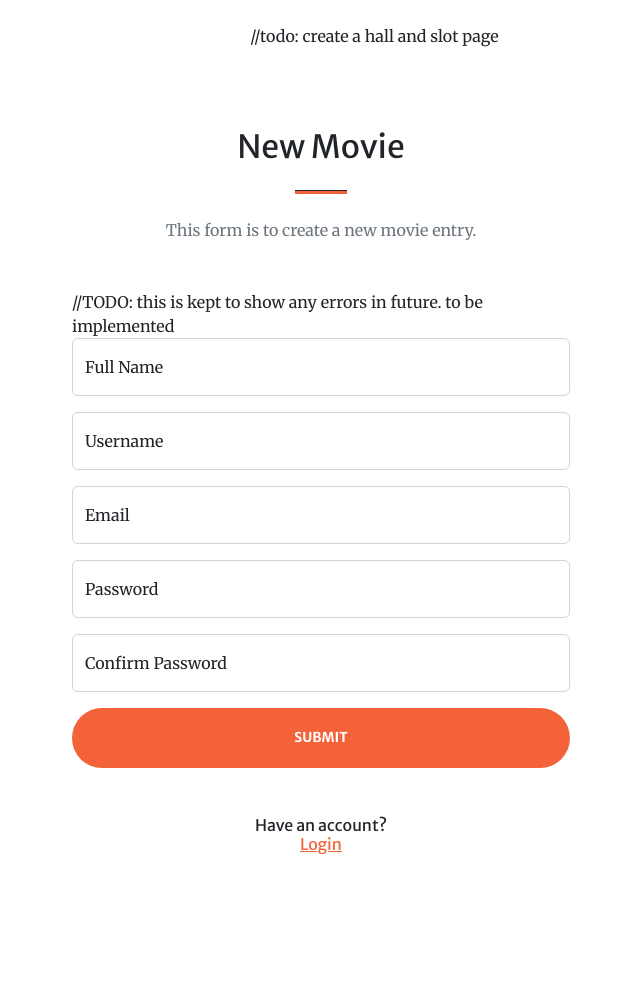
After one commit to rahmanfardin/CSE412-Project, a PHP site: page /admin/movie.php in a window 1280 px wide. The commit adds this page. Shown: the whole page, without its empty margins (319-959 px from the left). Run offline with PHP 8.4, Linux system fonts and the light colour scheme; a user stored in the database is signed in; data that the repository does not hold is empty; some libraries are stand-ins or nearby versions.

Commit message:
Refactor admin header and signout pages
- Update admin/includes/header.php to include a condition for redirecting to the login page if the user is not logged in as an admin.
- Add new navigation links for the hall and slot pages in admin/includes/header.php.
- Update admin/includes/signout.php to redirect to the index page instead of home.php.

Fix navigation links in index.php and includes/header.php

- Update the navigation links in index.php and includes/header.php to use anchor tags with correct href values.
- Add a logout link in includes/header.php if the user is logged in.

Add new movie page for admin

- Create a new movie.php file in the admin directory.
- Add HTML markup for a form to create a new movie entry in movie.php.

```diff
--- a/admin/includes/header.php
+++ b/admin/includes/header.php
@@ -3,9 +3,11 @@ session_start();
 
 
 if ((!isset($_SESSION['loggedin']) || $_SESSION['loggedin'] != true) && $_SESSION['usertype'] != 'admin') {
-  header("location: ../login.php");
-  exit;
+    $login = true;
+    header("location: ../login.php");
+    exit;
 }
+$login = true;
 ?>
 
 <!DOCTYPE html>
@@ -41,10 +43,16 @@ if ((!isset($_SESSION['loggedin']) || $_SESSION['loggedin'] != true) && $_SESSIO
             <div class="collapse navbar-collapse" id="navbarResponsive">
                 <ul class="navbar-nav ms-auto my-2 my-lg-0">
                     <li class="nav-item"><a class="nav-link" href="#home">Home</a></li>
-                    <li class="nav-item"><a class="nav-link" href="#movie">Movie</a></li>
+                    <li class="nav-item"><a class="nav-link" href="./movie.php">Movie</a></li>
+                    //todo: create a hall and slot page
+                    <li class="nav-item"><a class="nav-link" href="./hall.php">Hall</a></li>
+                    <li class="nav-item"><a class="nav-link" href="./slot.php">Slot</a></li>
                     <li class="nav-item"><a class="nav-link" href="#portfolio">TODO</a></li>
                     <li class="nav-item"><a class="nav-link" href="#contact">Contact</a></li>
-                    <li class="nav-item"><a class="nav-link" href="#login">LOGIN/SIGNUP</a></li>
+                    <?php if ($login) {
+                        echo '<li class="nav-item"><a class="nav-link" href="./includes/signout.php">logout</a></li>';
+                    } else {
+                    } ?>
                 </ul>
             </div>
         </div>
--- a/admin/includes/signout.php
+++ b/admin/includes/signout.php
@@ -2,5 +2,5 @@
 session_start();
 session_unset();
 session_destroy();
-header("location:home.php");
+header("location:../index.php");
 ?>
--- /dev/null
+++ b/admin/movie.php
@@ -0,0 +1,87 @@
+<!-- Header -->
+<?php include './includes/header.php'; ?>
+
+<!-- Masthead-->
+<section class="page-section" id="signup">
+    <div class="container px-4 px-lg-5">
+        <div class="row gx-4 gx-lg-5 justify-content-center">
+            <div class="col-lg-8 col-xl-6 text-center">
+                <h2 class="mt-0">New Movie</h2>
+                <hr class="divider" />
+                <p class="text-muted mb-5">This form is to create a new movie entry.</p>
+            </div>
+        </div>
+        <div class="row gx-4 gx-lg-5 justify-content-center mb-5">
+            <div class="col-lg-6">
+
+                <form action="signup.php" method="post">
+
+                    <!-- Error Message-->
+                    //TODO: this is kept to show any errors in future. to be implemented
+                    <!--
+
+                     <?php if ($showError) {
+                        echo "<div>
+                        <div class='alert alert-danger d-flex align-items-center' role='alert'>
+                            <div>
+                                $showError
+                            </div>
+                        </div>
+                    </div>";
+                    }
+                    if (!$valueCheck) {
+                        echo "<div>
+                        <div class='alert alert-danger d-flex align-items-center' role='alert'>
+                            <div>
+                                Fill all the fields!
+                            </div>
+                        </div>
+                    </div>";
+                    } ?> -->
+
+                    <!-- Name input-->
+                    <div class="form-floating mb-3">
+                        <input class="form-control" id="name" name="name" type="text"
+                            placeholder="Enter your name..." />
+                        <label for="name">Full Name</label>
+                    </div>
+                    <!-- userName input-->
+                    <div class="form-floating mb-3">
+                        <input class="form-control" id="username" name="username" type="text"
+                            placeholder="Enter your username..." />
+                        <label for="name">Username</label>
+                    </div>
+                    <!-- Emailinput-->
+                    <div class="form-floating mb-3">
+                        <input class="form-control" id="email" name="email" type="email"
+                            placeholder="Enter your email..." />
+                        <label for="email">Email</label>
+                    </div>
+                    <!-- passwordinput-->
+                    <div class="form-floating mb-3">
+                        <input class="form-control" id="password" name="password" type="password"
+                            placeholder="****************" />
+                        <label for="password">Password</label>
+                    </div>
+                    <!-- ConfirmPasswordinput-->
+                    <div class="form-floating mb-3">
+                        <input class="form-control" id="cpassword" name="cpassword" type="password"
+                            placeholder="****************" />
+                        <label for="password">Confirm Password</label>
+                    </div>
+                    <!-- Submit Button-->
+                    <div class="d-grid"><button class="btn btn-primary btn-xl" id="submitButton"
+                            type="submit">Submit</button></div>
+                </form>
+            </div>
+
+        </div>
+        <div class="row gx-4 gx-lg-5 justify-content-center">
+            <div class="col-lg-8 col-xl-6 text-center">
+                <h6 class="mt-0">Have an account?<br><a href="login.php">Login</a></h6>
+
+            </div>
+        </div>
+
+    </div>
+</section>
--- a/includes/signout.php
+++ b/includes/signout.php
@@ -2,5 +2,5 @@
 session_start();
 session_unset();
 session_destroy();
-header("location:home.php");
+header("location:../index.php");
 ?>
```
Also changed, not shown: includes/header.php (+5 -4 lines), index.php (+9 -2 lines).
